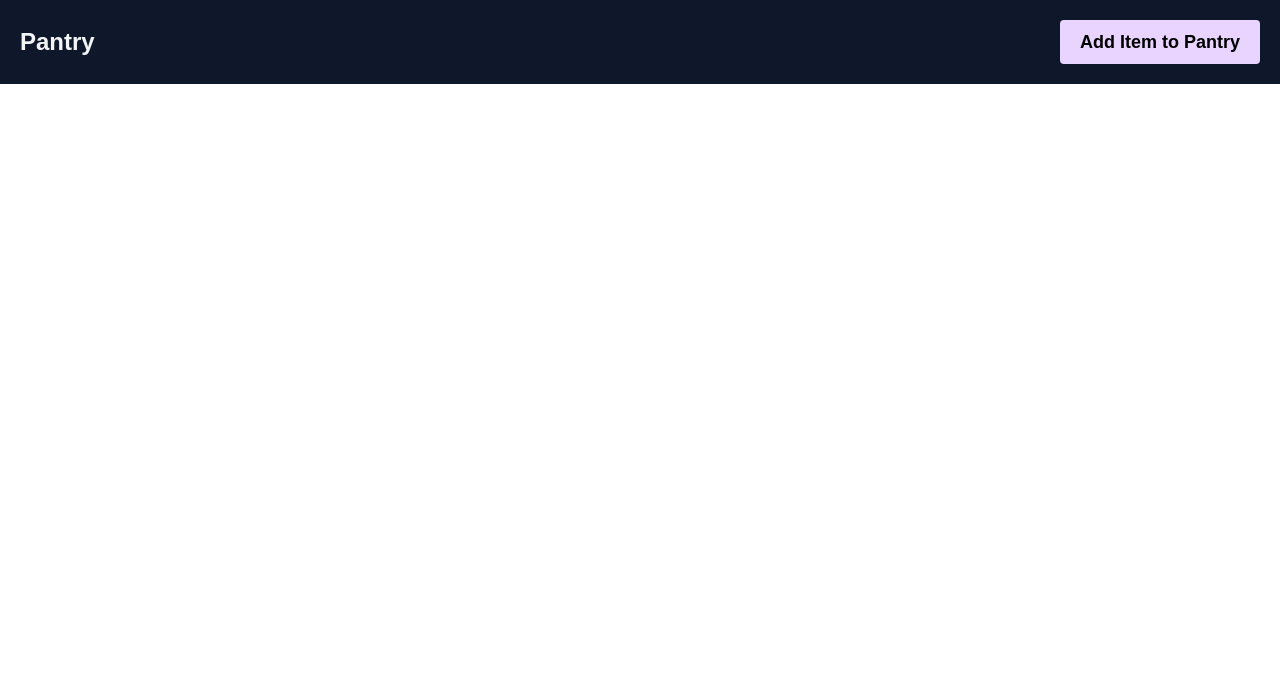
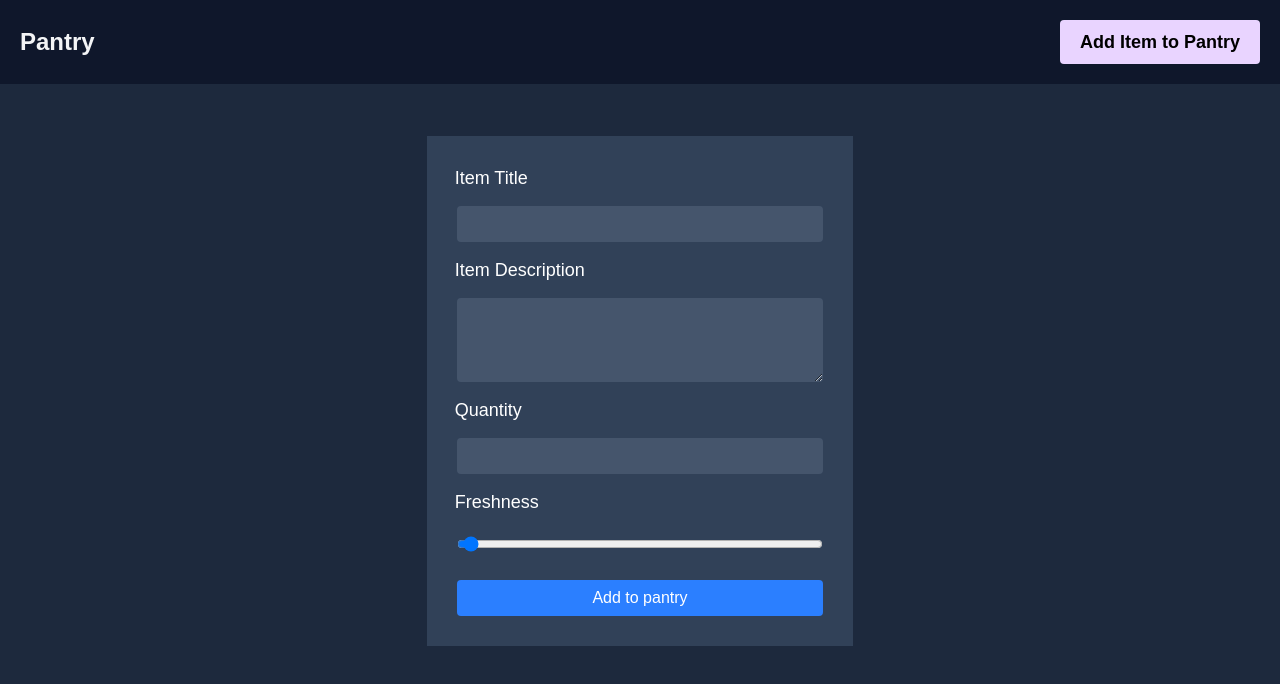
Before and after one commit to Hamsikakrishnan/Pantry-Tracker, a Next.js app: page /ItemsList/new in a window 1280 px wide. Shown: the top 684 px of the page. Built offline with nearby package versions, Linux system fonts and the light colour scheme.

Commit message:
Create Done

```diff
--- a/app/(components)/ItemsForm.js
+++ b/app/(components)/ItemsForm.js
@@ -1,7 +1,79 @@
+"use client";
+import React, {useState} from "react";
+import { useRouter } from "next/navigation";
 export default function ItemsForm() {
+    const router = useRouter();
+    const startpantry = {
+        title: "",
+        description: "",
+        quantity: "",
+        freshness: 0
+    }
+    const [pantry, setPantry] = useState(startpantry);
+    const handleChange = (e) => {
+        const name = e.target.name;
+        const value = e.target.value;
+        setPantry((prepantry) =>({
+            ...prepantry,
+            [name]: value
+        }));
+    }
+    const handleSubmit = async(e) => {
+        e.preventDefault();
+        const res = await fetch("/api/Pantry",{
+            method: "POST",
+            body: JSON.stringify({pantry}),
+            "content-type": "application/json",
+
+        });
+        if(!res.ok){
+            throw new Error("Failed to create ticket.");
+         }
+         router.refresh();
+         router.push("/");
+    }
     return(
-        <div>
-            <form></form>
+        <div className="flex justify-center mt-8 text-white">
+            <form className="flex flex-col gap-3 w-1/3 bg-slate-700 p-7 mt-5" method="post" onSubmit={handleSubmit}>
+                <label>Item Title</label>
+                <input
+                    id="title"
+                    name="title"
+                    value={pantry.title}
+                    required={true}
+                    type="text"
+                    onChange={handleChange}
+                />
+                <label>Item Description</label>
+                <textarea
+                    rows={3}
+                    id="description"
+                    name="description"
+                    type="text"
+                    required={true}
+                    value={pantry.description}
+                    onChange={handleChange}
+                />
+                <label>Quantity</label>
+                <input
+                    id="quantity"
+                    type="number"
+                    name="quantity"
+                    required={true}
+                    value={pantry.quantity}
+                    onChange={handleChange}
+                />
+                <label>Freshness</label>
+                <input
+                    type="range"
+                    id="freshness"
+                    name="freshness"
+                    min="0" max="100"
+                    value={pantry.freshness}
+                    onChange={handleChange}
+                />
+                <input type="submit" className="bg-blue-500 mt-2" value="Add to pantry" />
+            </form>
         </div>
     )
 }
--- a/app/api/route.js
+++ b/app/api/Pantry/route.js
@@ -1,10 +1,10 @@
-import Pantry from "../(models)/Pantry";
+import Pantry from "../../(models)/Pantry";
 import { NextResponse } from "next/server";
 
 export async function POST(req){
     try{
         const body = await req.json();
-        const item = body.formData;
+        const item = body.pantry;
         await Pantry.create(item);
         return NextResponse.json({message: "Item inserted successfully"}, {status: 201});
     }
--- a/app/globals.css
+++ b/app/globals.css
@@ -22,3 +22,12 @@ body {
   background: var(--background);
   font-family: Arial, Helvetica, sans-serif;
 }
+
+@layer base{
+  input, select, textarea {
+    @apply m-0.5 rounded bg-slate-600 p-1.5
+  }
+  label{
+    @apply text-lg
+  }
+}
--- a/app/layout.js
+++ b/app/layout.js
@@ -23,8 +23,12 @@ export default function RootLayout({ children }) {
       <body
         className="bg-slate-900"
       >
-        <Nav />
-        {children}
+        <div className="flex flex-col h-screen max-h-screen">
+          <Nav />
+          <div className="flex-grow overflow-y-auto bg-slate-800 text-slate-100">
+            {children}
+          </div>
+        </div>
       </body>
     </html>
   );
```
